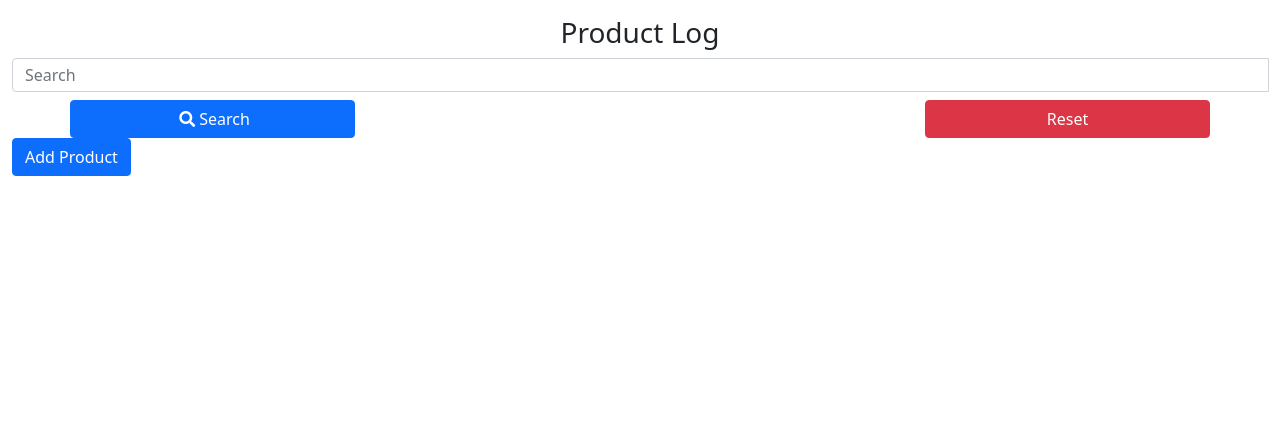
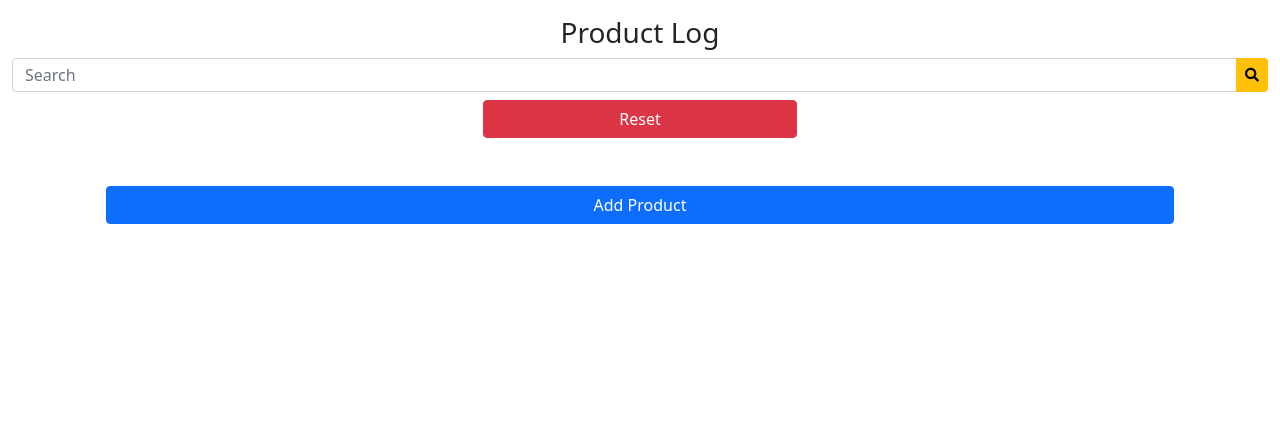
Before and after one commit to JusJae/ms3_logapp, a Flask app: page /search in a window 1280 px wide. Shown: the part 56-479 px from the top of the page. Run offline with Flask 3, Linux system fonts and the light colour scheme; the visitor is signed in with stand-in values (Sample User, id 1); data that the repository does not hold is empty; some libraries are stand-ins or nearby versions.

Commit message:
refactor: products.html template for session user

```diff
--- a/templates/products.html
+++ b/templates/products.html
@@ -1,6 +1,4 @@
-{% extends "index.html" %}
-
-{% block content %}
+{% extends "index.html" %} {% block content %}
 
 <h3 class="page-title mt-3 text-center">Product Log</h3>
 
@@ -21,15 +19,14 @@
 				aria-label="Search"
 				required />
 			<label for="query"></label>
+			<button
+				class="btn btn-warning btn-sm my-0 p"
+				type="submit">
+				<i class="fas fa-search"></i>
+			</button>
 		</div>
-		<div class="container">
-			<div
-				class="row row-cols-1 row-cols-sm-2 row-cols-md-4 justify-content-between">
-				<button
-					type="submit"
-					class="col btn btn-primary text-shadow">
-					<i class="fas fa-search left p-1"></i>Search
-				</button>
+		<div class="container flex-grow-1 w-25">
+			<div class="row justify-content-around">
 				<a
 					href="{{ url_for('products') }}"
 					class="col btn btn-danger text-shadow"
@@ -40,17 +37,17 @@
 	</form>
 </div>
 
+<!-- Products Grid -->
 <!-- Add product button -->
-<div class="add-btn">
-	<a
-		href="{{ url_for('add_product')}}"
-		class="btn btn-primary"
-		>Add Product</a
-	>
-</div>
-<!-- Products Grid -->
 <div class="container py-4 flex-grow-1">
-
+	<div class="add-btn row justify-content-around m-4">
+		<a
+			href="{{ url_for('add_product')}}"
+			class="btn btn-primary text-shadow"
+			>Add Product</a
+		>
+	</div>
+	<!-- User Products Grid -->
 	<div class="row row-cols-1 row-cols-md-3 g-4">
 		{% for product in products %}
 		<div class="col">
@@ -63,6 +60,7 @@
 					<h5 class="card-title">{{ product.product_name }}</h5>
 					<p class="card-text">{{ product.date_added }}</p>
 				</div>
+				{% if session.user|lower == products.created_by|lower %}
 				<div class="card-footer">
 					<a
 						class="btn btn-primary"
@@ -80,6 +78,7 @@
 						<i class="fas fa-info"></i>
 					</button>
 				</div>
+				{% endif %}
 			</div>
 		</div>
 		{% endfor %}
```
